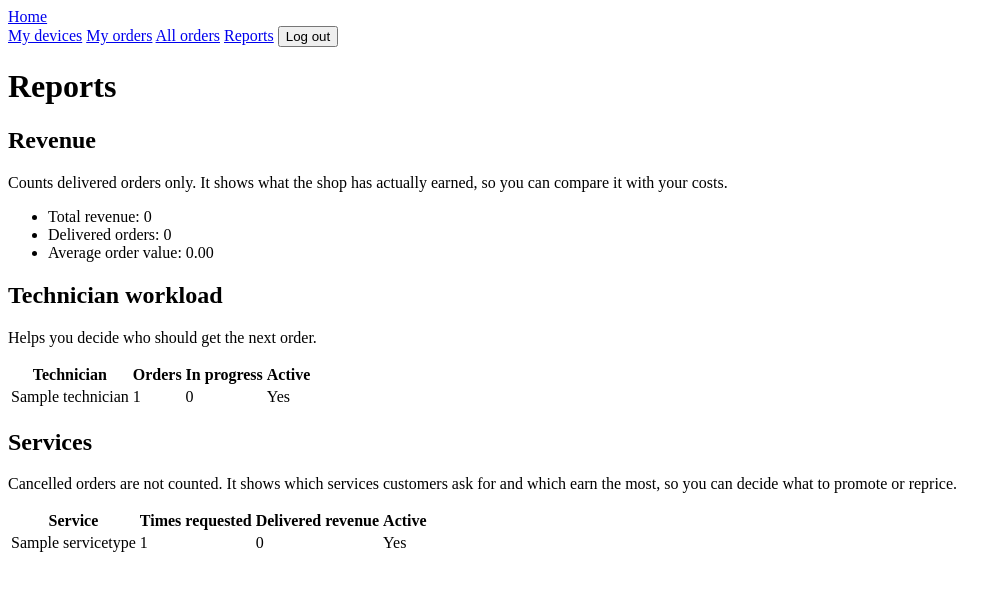
After one commit to Shahad-Alneghemishi/ShahadAlneghemishi-Capstone-Project, a Django app: page /staff/reports/ in a window 1280 px wide. The commit adds this page. Shown: the top 591 px of the page, without its empty margins (0-1008 px from the left). Run offline with Django 5.2, Linux system fonts and the light colour scheme; a user stored in the database is signed in; tables that the repository leaves empty hold one stand-in row (values such as "Sample post").

Commit message:
Add staff reports page with aggregation and annotation

```diff
--- a/deqqah/store/templates/store/base.html
+++ b/deqqah/store/templates/store/base.html
@@ -18,6 +18,7 @@
           {% endif %}
           {% if user.is_staff %}
             <a href="{% url 'store:staff_order_list' %}">All orders</a>
+            <a href="{% url 'store:reports' %}">Reports</a>
           {% endif %}
           <button type="submit">Log out</button>
         </form>
--- /dev/null
+++ b/deqqah/store/templates/store/reports.html
@@ -0,0 +1,61 @@
+{% extends "store/base.html" %}
+
+{% block title %}Reports{% endblock %}
+
+{% block content %}
+  <h1>Reports</h1>
+
+  <section>
+    <h2>Revenue</h2>
+    <p>Counts delivered orders only. It shows what the shop has actually earned, so you can compare it with your costs.</p>
+    <ul>
+      <li>Total revenue: {{ revenue }}</li>
+      <li>Delivered orders: {{ delivered_count }}</li>
+      <li>Average order value: {{ average_order|floatformat:2 }}</li>
+    </ul>
+  </section>
+
+  <section>
+    <h2>Technician workload</h2>
+    <p>Helps you decide who should get the next order.</p>
+    <table>
+      <thead>
+        <tr><th>Technician</th><th>Orders</th><th>In progress</th><th>Active</th></tr>
+      </thead>
+      <tbody>
+        {% for t in technicians %}
+          <tr>
+            <td>{{ t.name }}</td>
+            <td>{{ t.order_count }}</td>
+            <td>{{ t.in_progress_count }}</td>
+            <td>{{ t.is_active|yesno:"Yes,No" }}</td>
+          </tr>
+        {% empty %}
+          <tr><td colspan="4">No technicians yet.</td></tr>
+        {% endfor %}
+      </tbody>
+    </table>
+  </section>
+
+  <section>
+    <h2>Services</h2>
+    <p>Cancelled orders are not counted. It shows which services customers ask for and which earn the most, so you can decide what to promote or reprice.</p>
+    <table>
+      <thead>
+        <tr><th>Service</th><th>Times requested</th><th>Delivered revenue</th><th>Active</th></tr>
+      </thead>
+      <tbody>
+        {% for s in services %}
+          <tr>
+            <td>{{ s.name }}</td>
+            <td>{{ s.times_requested }}</td>
+            <td>{{ s.delivered_revenue|default:0 }}</td>
+            <td>{{ s.is_active|yesno:"Yes,No" }}</td>
+          </tr>
+        {% empty %}
+          <tr><td colspan="4">No services yet.</td></tr>
+        {% endfor %}
+      </tbody>
+    </table>
+  </section>
+{% endblock %}
--- a/deqqah/store/urls.py
+++ b/deqqah/store/urls.py
@@ -15,4 +15,5 @@ urlpatterns = [
     path("orders/<int:pk>/cancel/", views.order_cancel, name="order_cancel"),
     path("staff/orders/", views.staff_order_list, name="staff_order_list"),
     path("staff/orders/<int:pk>/edit/", views.staff_order_update, name="staff_order_update"),
+    path("staff/reports/", views.reports, name="reports"),
 ]
--- a/deqqah/store/views.py
+++ b/deqqah/store/views.py
@@ -5,9 +5,9 @@ from django.contrib.auth import login
 from django.contrib.auth.decorators import login_required
 from django.core.exceptions import PermissionDenied
 from django.core.paginator import Paginator
-from django.db.models import ProtectedError, Sum, Q
+from django.db.models import ProtectedError, Sum, Q, Avg, Count
 from .forms import CustomerRegistrationForm, DeviceForm, OrderForm, StaffOrderForm
-from .models import Customer, Device, OrderItem, ServiceOrder, Technician
+from .models import Customer, Device, OrderItem, ServiceOrder, Technician, ServiceType
 # Create your views here.
 def home(request):
     return render(request, "store/home.html")
@@ -178,3 +178,46 @@ def staff_order_update(request, pk):
         form.fields["technician"].queryset = Technician.objects.filter(is_active=True)
 
     return render(request, "store/staff_order_form.html", {"form": form, "order": order})
+
+
+@login_required
+def reports(request):
+    if not request.user.is_staff:
+        raise PermissionDenied
+
+    S = ServiceOrder.Status
+    delivered = ServiceOrder.objects.filter(status=S.DELIVERED)
+
+    # Aggregation: one number for the whole queryset
+    revenue = OrderItem.objects.filter(order__status=S.DELIVERED).aggregate(
+        total=Sum("price")
+    )["total"] or 0
+    delivered_count = delivered.count()
+    average_order = delivered.annotate(total=Sum("items__price")).aggregate(
+        avg=Avg("total")
+    )["avg"] or 0
+
+    # Annotation: one number for each technician
+    technicians = Technician.objects.annotate(
+        order_count=Count("orders"),
+        in_progress_count=Count("orders", filter=Q(orders__status=S.IN_PROGRESS)),
+    ).order_by("-order_count", "name")
+
+    # Annotation: one number for each service
+    counted = [S.REQUESTED, S.IN_PROGRESS, S.READY, S.DELIVERED]
+    services = ServiceType.objects.annotate(
+        times_requested=Count(
+            "order_items", filter=Q(order_items__order__status__in=counted)
+        ),
+        delivered_revenue=Sum(
+            "order_items__price", filter=Q(order_items__order__status=S.DELIVERED)
+        ),
+    ).order_by("-times_requested", "name")
+
+    return render(request, "store/reports.html", {
+        "revenue": revenue,
+        "delivered_count": delivered_count,
+        "average_order": average_order,
+        "technicians": technicians,
+        "services": services,
+    })
```
Also changed, not shown: deqqah/static/css/style.css (added), 2 other files.
